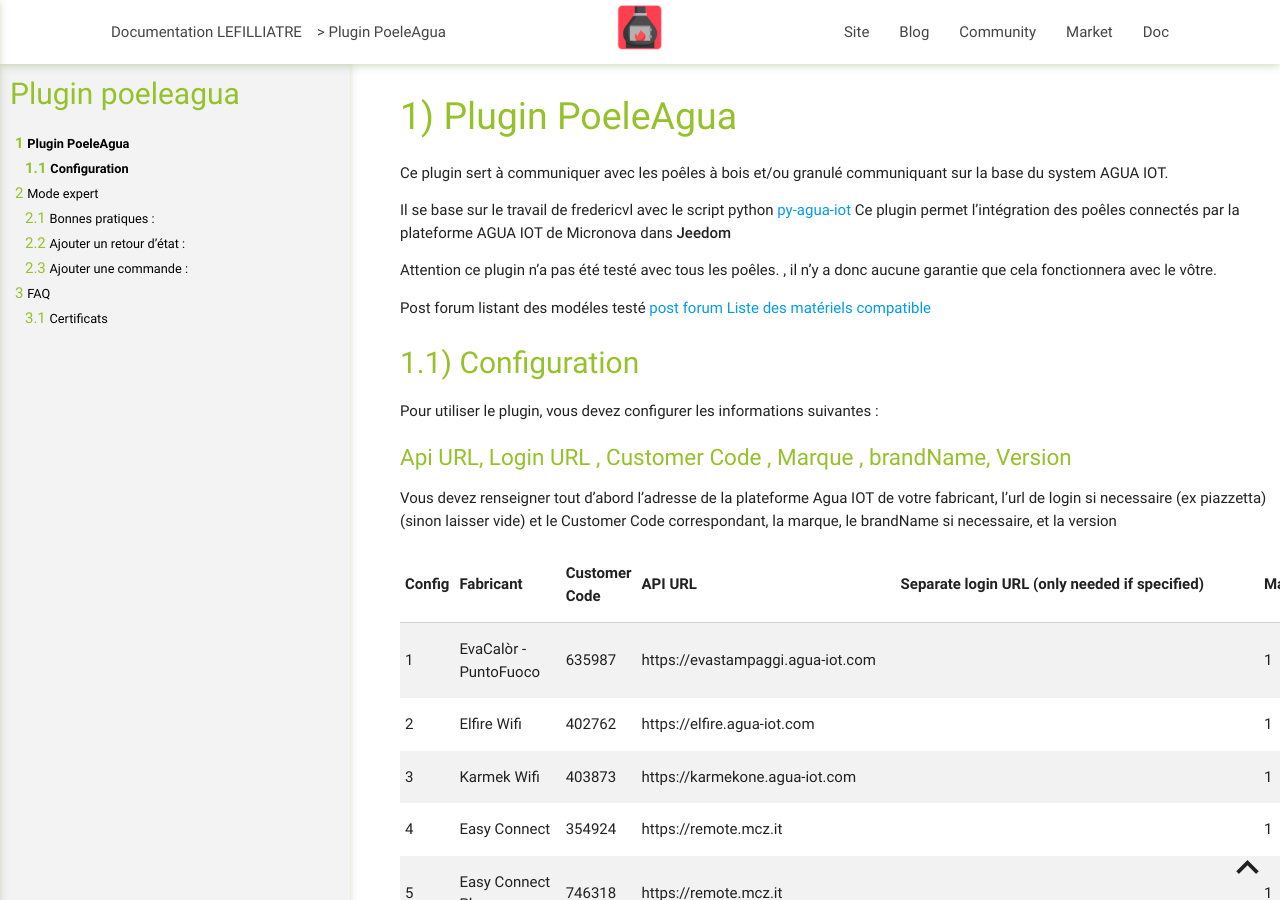
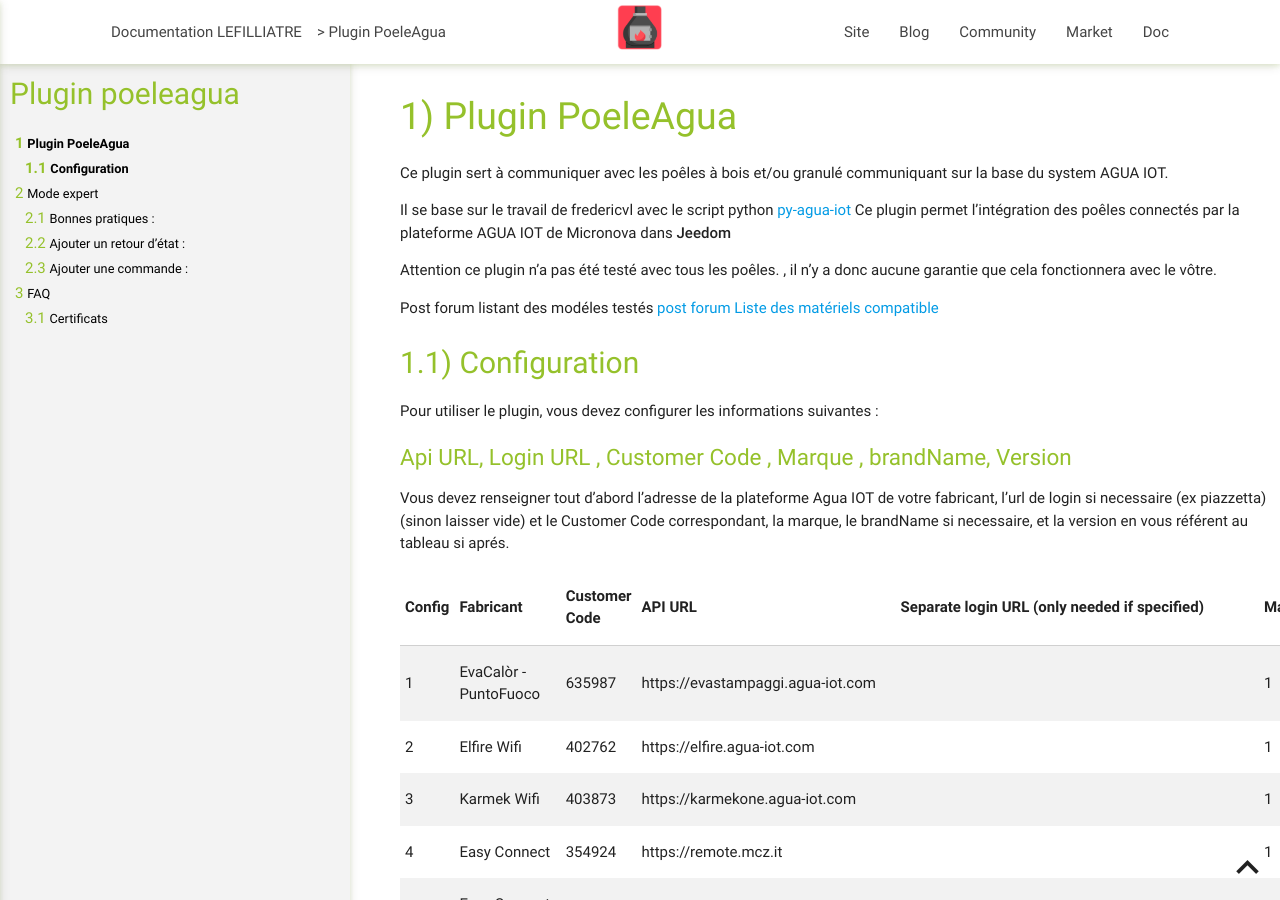
Before and after one commit to lefilliatre/lefilliatre-documentation, a Jekyll site: the page built from PoeleAgua/fr_FR/index.md, in a window 1280 px wide and 900 px high. Built offline with Jekyll 4.4.1, drawn with Linux system fonts in a browser that asks for light colours.

Commit message:
Update index.md

```diff
--- a/PoeleAgua/fr_FR/index.md
+++ b/PoeleAgua/fr_FR/index.md
@@ -14,14 +14,14 @@ Ce plugin permet l’intégration des poêles connectés par la plateforme AGUA
 
 Attention ce plugin n’a pas été testé avec tous les poêles. , il n’y a donc aucune garantie que cela fonctionnera avec le vôtre.
 
-Post forum listant des modéles testé [post forum Liste des matériels compatible][]
+Post forum listant des modéles testés [post forum Liste des matériels compatible][]
 
 ## Configuration
 
 Pour utiliser le plugin, vous devez configurer les informations suivantes :
 
 ### Api URL, Login URL , Customer Code , Marque , brandName, Version
-Vous devez renseigner tout d’abord l’adresse de la plateforme Agua IOT de votre fabricant, l'url de login si necessaire (ex piazzetta) (sinon laisser vide) et le Customer Code correspondant, la marque, le brandName si necessaire, et la version
+Vous devez renseigner tout d’abord l’adresse de la plateforme Agua IOT de votre fabricant, l'url de login si necessaire (ex piazzetta) (sinon laisser vide) et le Customer Code correspondant, la marque, le brandName si necessaire, et la version en vous référent au tableau si aprés.
 
 
 |Config| Fabricant                     | Customer Code | API URL                                		    | Separate login URL (only needed if specified)          | Marque | brandName  | Version |
```
